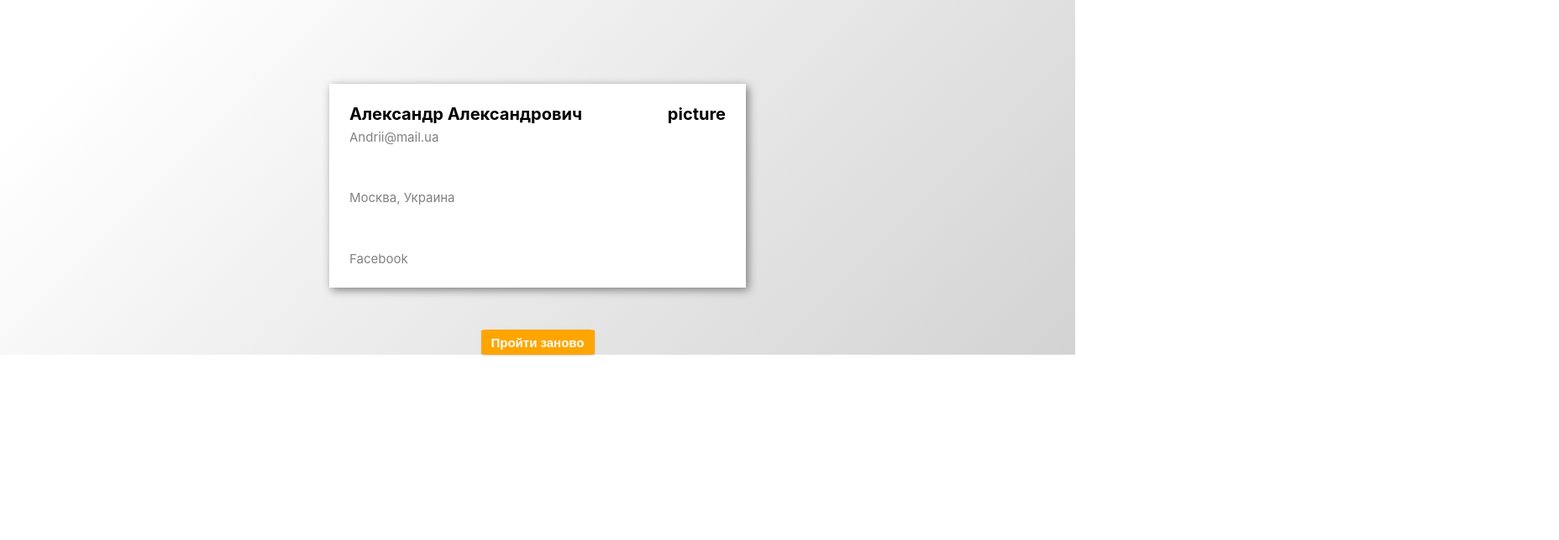
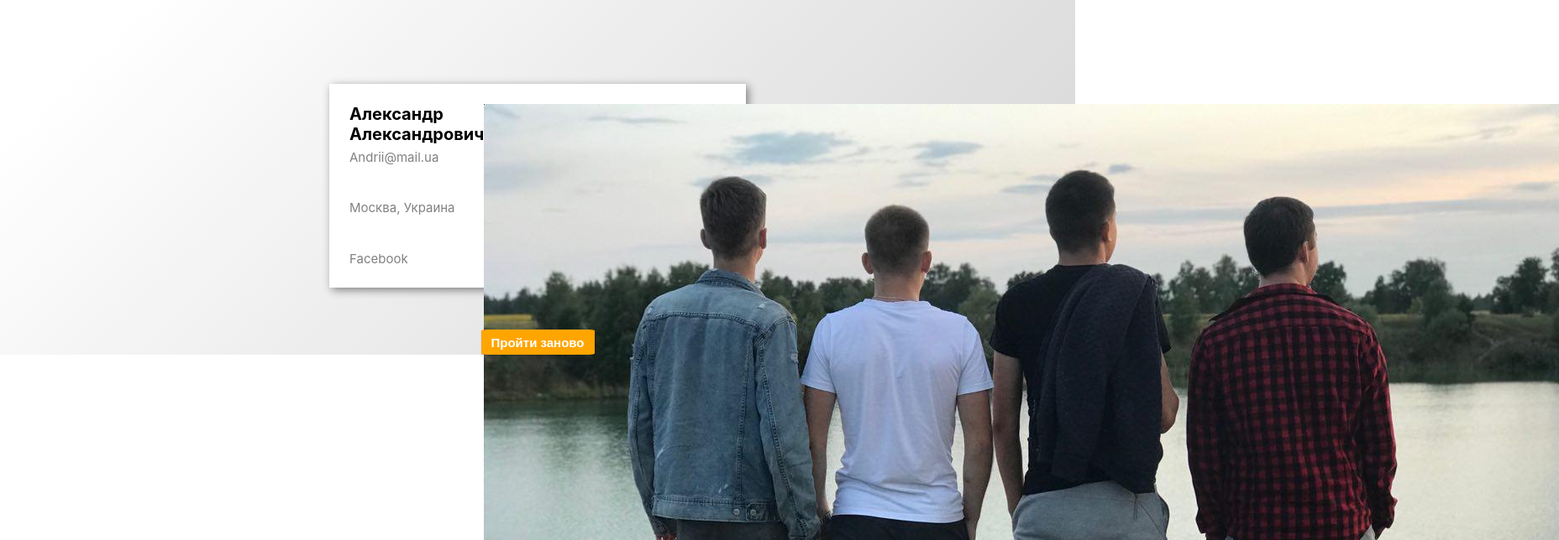
Before and after one commit to ASproduct1on/lun-task, a React (Create React App) app: page / in a window 1280 px wide. Shown: the top 644 px of the page at 84% size, 1856 px wide, since content can reach past the window. Built offline with nearby package versions, Linux system fonts and the light colour scheme.

Commit message:
feat: do everything

```diff
--- /dev/null
+++ b/src/components/image/image.css
@@ -0,0 +1,4 @@
+.last-img {
+  height: 195px;
+  width: 200px;
+}
--- a/src/components/summary-screen/summary-screen.js
+++ b/src/components/summary-screen/summary-screen.js
@@ -1,7 +1,7 @@
 import React from "react";
-import './summary-screen.css'
-import Button from '../buttons/button'
-
+import "./summary-screen.css";
+import Button from "../button/button";
+import teamImg from "./assets/team.jpg";
 
 const SummaryScreen = () => {
   return (
@@ -14,16 +14,16 @@ const SummaryScreen = () => {
           <p className="card__social">Facebook </p>
         </div>
         <div className="card__picture">
-                    <h2>picture</h2>
+          <img src={teamImg} className="last-img" />
         </div>
       </div>
       <div className="d-flex jc-center">
-                <Button className="d-flex" disabled = {false}>
+        <Button className="d-flex" disabled={false}>
           Пройти заново
         </Button>
       </div>
     </div>
-    )
-}
+  );
+};
 
 export default SummaryScreen;
--- a/src/index.css
+++ b/src/index.css
@@ -1,4 +1,5 @@
 body {
+  height: 100%;
   margin: 0;
   font-family: -apple-system, BlinkMacSystemFont, 'Segoe UI', 'Roboto', 'Oxygen',
     'Ubuntu', 'Cantarell', 'Fira Sans', 'Droid Sans', 'Helvetica Neue',
```
Also changed, not shown: src/components/button/button.css (renamed from src/components/buttons/button.css), src/components/button/button.js (renamed from src/components/buttons/button.js), src/components/image/image.js (renamed from src/image/image.js), src/components/summary-screen/assets/team.jpg (added), src/image/image.css (deleted). Lines whose indentation alone changed are shown as unchanged.
